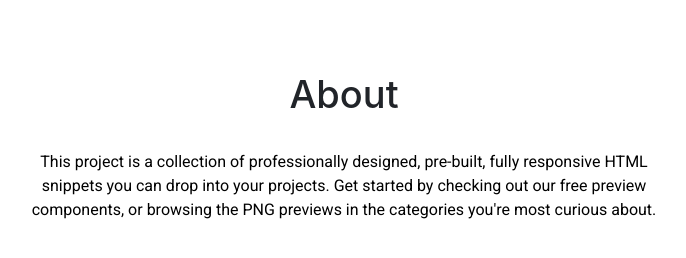
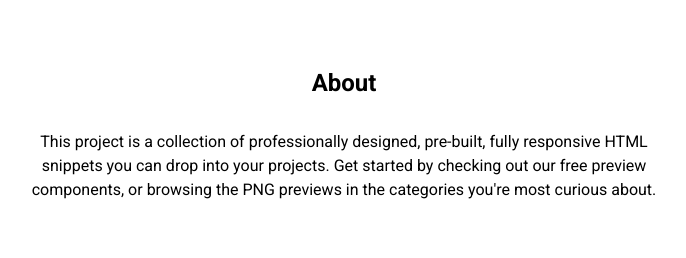
Before and after one commit to js-tasks-ru/htmlcss-20231027_nikita-yudin, a website: page components/Footer/footer.html in a window 1280 px wide. Shown: the whole page, without its empty margins (296-982 px from the left). Drawn offline with Linux system fonts and the light colour scheme.

Commit message:
актуализировал с мастером

```diff
--- a/assets/css/main.css
+++ b/assets/css/main.css
@@ -33,22 +33,3 @@ h1, h2 {
     max-width: 1110px;
     margin: 0 auto;
 }
-* {
-    font-family: 'Roboto', sans-serif;
-}
-.title {
-    color: var(--Black, #212429);
-    font-family: Inter;
-}
-.title_XL {
-    font-size: 50px;
-    font-style: normal;
-    font-weight: 500;
-    line-height: 64px;
-}
-.title_L {
-    font-size: 38px;
-    font-style: normal;
-    font-weight: 500;
-    line-height: 48px;
-}
```
